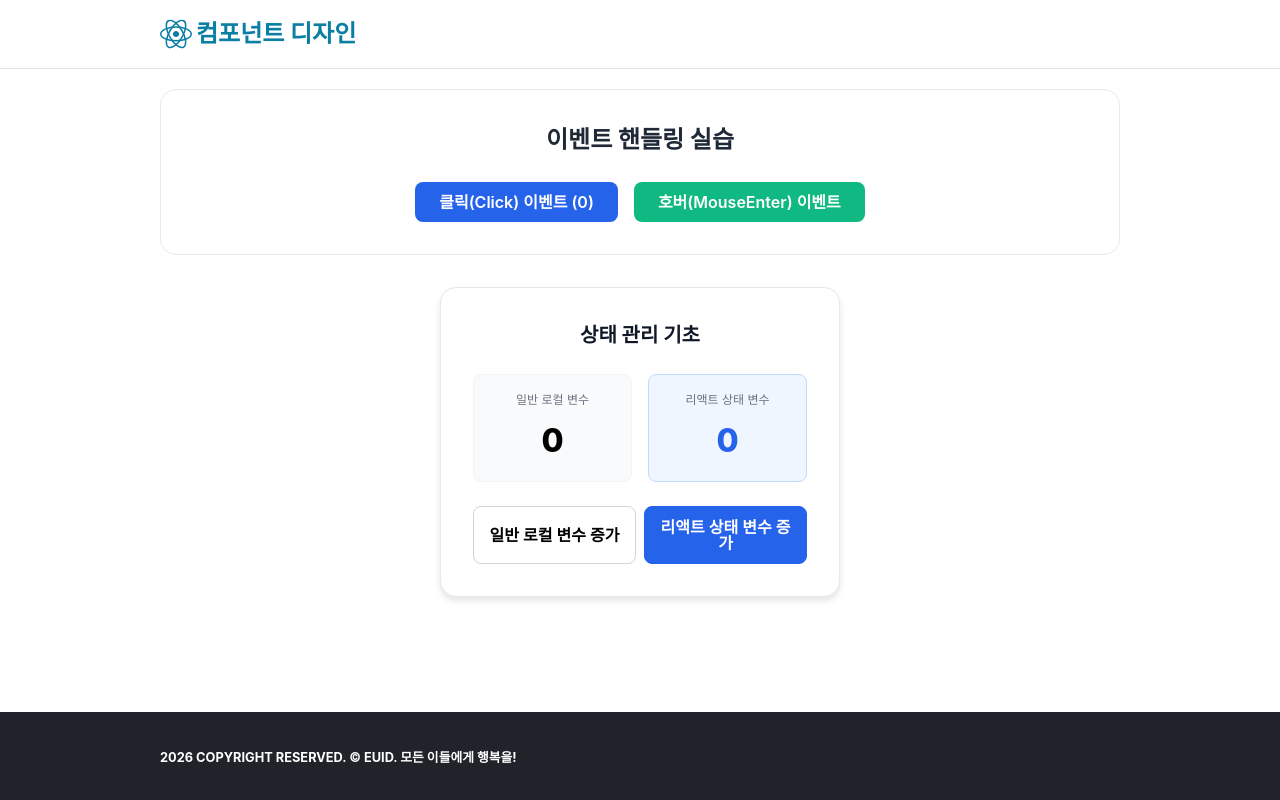
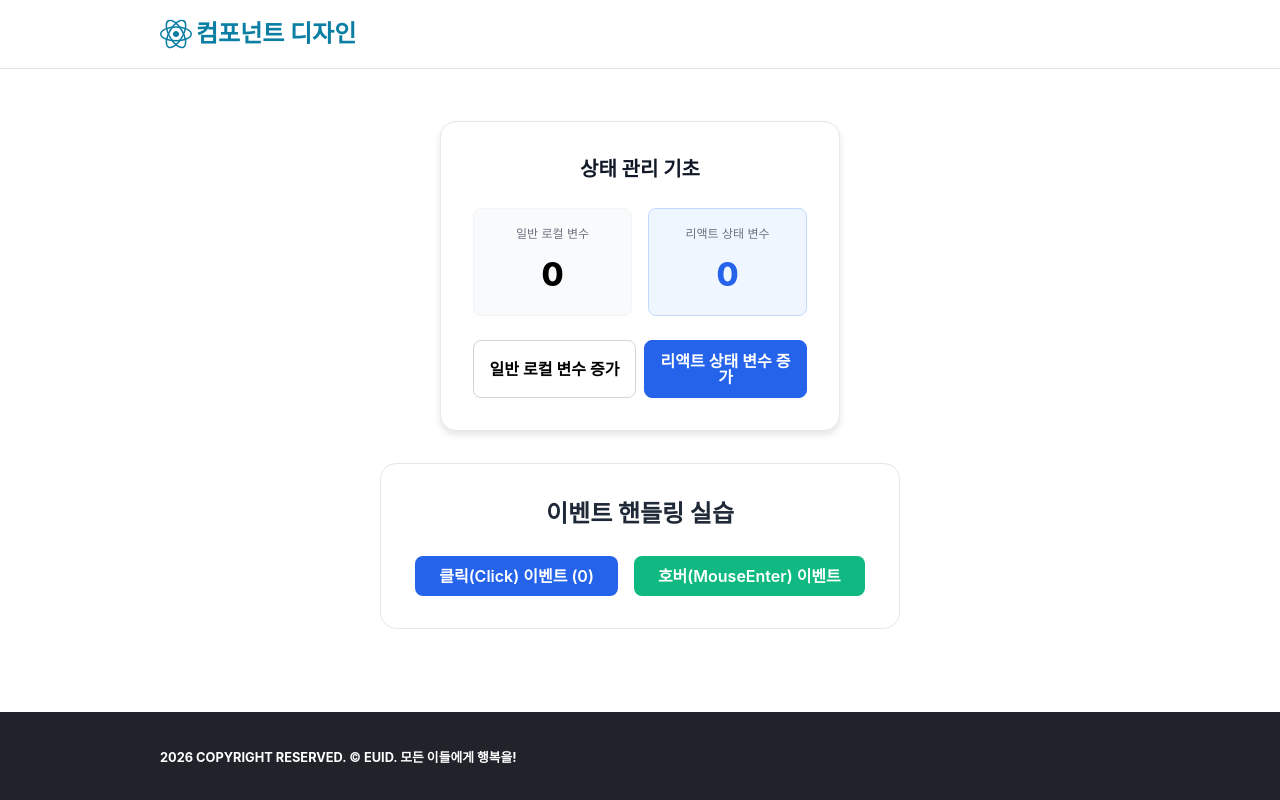
Before and after one commit to sasasak/likelion-16th-react, a React (Vite) app in the folder learning-react/02-State-이벤트-핸들링/: page / in a window 1280 px wide. Built offline with nearby package versions, Linux system fonts and the light colour scheme.

Commit message:
refactor. 학습 프로젝트 구조 및 컴포넌트 재구성

```diff
--- a/learning-react/02-State-이벤트-핸들링/src/app/index.tsx
+++ b/learning-react/02-State-이벤트-핸들링/src/app/index.tsx
@@ -12,10 +12,10 @@ export default function App() {
         </h2>
       </Header>
 
-      <div data-placeholder>
+      <div className={S.main}>
         <Wrapper>
+          <ComponentState />
           <EventHandling />
-          <ComponentState />
         </Wrapper>
       </div>
 
--- a/learning-react/02-State-이벤트-핸들링/src/app/style.module.css
+++ b/learning-react/02-State-이벤트-핸들링/src/app/style.module.css
@@ -10,7 +10,7 @@
     gap: 4px;
   }
 
-  [data-placeholder] {
+  .main {
     flex: 1;
     padding: 20px;
   }
--- a/learning-react/02-State-이벤트-핸들링/src/learns/ControlledComponent/RegisterForm/index.tsx
+++ b/learning-react/02-State-이벤트-핸들링/src/learns/ControlledComponent/RegisterForm/index.tsx
@@ -1,7 +1,5 @@
 import S from './style.module.css'
 
-function RegisterForm() {
+export default function RegisterForm() {
   return <form className={S.form}></form>
 }
-
-export default RegisterForm
--- a/learning-react/02-State-이벤트-핸들링/src/learns/ControlledComponent/index.tsx
+++ b/learning-react/02-State-이벤트-핸들링/src/learns/ControlledComponent/index.tsx
@@ -1,7 +1,5 @@
 import S from './style.module.css'
 
-function ControlledComponent() {
+export default function ControlledComponent() {
   return <div className={S.container}></div>
 }
-
-export default ControlledComponent
--- a/learning-react/02-State-이벤트-핸들링/src/learns/EventHandling/EventHandler/index.tsx
+++ b/learning-react/02-State-이벤트-핸들링/src/learns/EventHandling/EventHandler/index.tsx
@@ -12,9 +12,8 @@ export default function EventHandler() {
     setCount(nextCount)
   }
 
-  const handlePrintMessage = (message: string) => {
-    alert(message)
-  }
+  // 이벤트 핸들러에 매개변수를 설정할 경우
+  // handlePrintMessage
 
   return (
     <section className={S.container}>
@@ -25,7 +24,7 @@ export default function EventHandler() {
           className={S.button}
           // TODO 2: JSX에서 함수 몸체 내부에 변수에 함수 값 할당
           onClick={handleIncreaseCount}
-          onDoubleClick={() => handlePrintMessage('오늘 수업 끝!')}
+          // TODO 3: JSX에서 이벤트 핸들러에 메시지를 전달
         >
           클릭(Click) 이벤트 ({count})
         </button>
--- a/learning-react/02-State-이벤트-핸들링/src/learns/EventHandling/EventHandler/style.module.css
+++ b/learning-react/02-State-이벤트-핸들링/src/learns/EventHandling/EventHandler/style.module.css
@@ -5,6 +5,8 @@
   --secondary-hover: #059669;
   --text-main: #1f2937;
 
+  width: 520px;
+  margin-inline: auto;
   padding: 2rem;
   border: 1px solid #e5e7eb;
   border-radius: 1rem;
--- a/learning-react/02-State-이벤트-핸들링/src/learns/UpdateState/BatchCounter/index.tsx
+++ b/learning-react/02-State-이벤트-핸들링/src/learns/UpdateState/BatchCounter/index.tsx
@@ -1,7 +1,5 @@
 import S from './style.module.css'
 
-function BatchCounter() {
+export default function BatchCounter() {
   return <article className={S.container}></article>
 }
-
-export default BatchCounter
--- a/learning-react/02-State-이벤트-핸들링/src/learns/UpdateState/index.tsx
+++ b/learning-react/02-State-이벤트-핸들링/src/learns/UpdateState/index.tsx
@@ -1,7 +1,5 @@
 import S from './style.module.css'
 
-function EventHandling() {
+export default function UpdateState() {
   return <div className={S.container}></div>
 }
-
-export default EventHandling
```
Also changed, not shown: learning-react/02-State-이벤트-핸들링/src/components/index.ts (+7 -6 lines), learning-react/02-State-이벤트-핸들링/src/learns/index.ts (+4 -4 lines).
